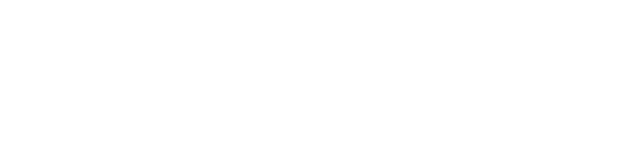
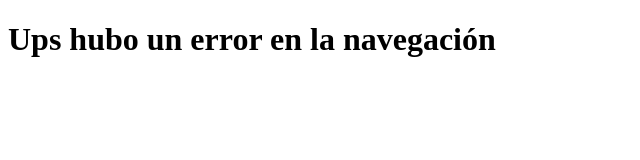
Before and after one commit to gabanox/scrum-developer-gabanox, a plain HTML site: page error.html in a window 1280 px wide. Shown: the whole page, without its empty margins (0-640 px from the left). Drawn offline with Linux system fonts and the light colour scheme.

Commit message:
se agrega leyenda de error

```diff
--- a/error.html
+++ b/error.html
@@ -4,6 +4,6 @@
 	<title>Error</title>
 </head>
 <body>
-
+<h1>Ups hubo un error en la navegación</h1>
 </body>
 </html>
```
